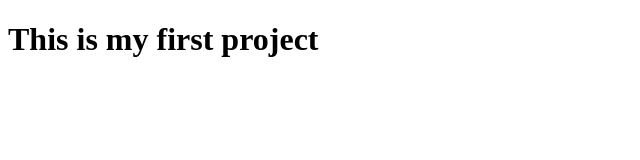
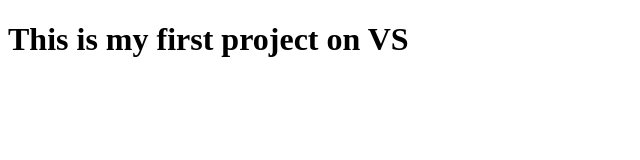
Before and after one commit to RanaAlaaTahon/my-first-project, a plain HTML site: page index.html in a window 1280 px wide. Shown: the whole page, without its empty margins (0-640 px from the left). Drawn offline with Linux system fonts and the light colour scheme.

Commit message:
h1 updated

```diff
--- a/index.html
+++ b/index.html
@@ -8,7 +8,7 @@
 </head>
 
 <body>
-    <h1>This is my first project</h1>
+    <h1>This is my first project on VS</h1>
 </body>
 
 </html>
```
